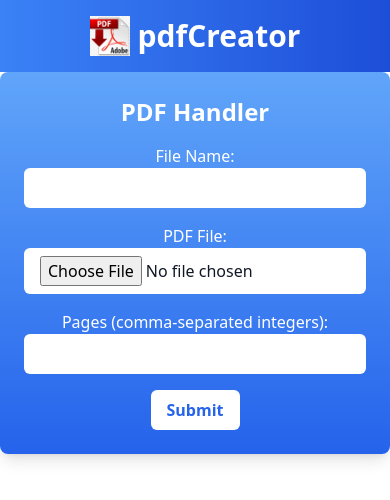
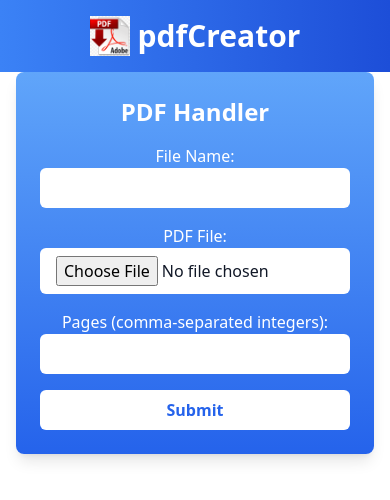
Before and after one commit to MazumdarAyush07/pdfCreator, a React (Vite) app in the folder frontend/: page / in a window 390 px wide. Shown: the top 500 px of the page. Built offline with nearby package versions, Linux system fonts and the light colour scheme.

Commit message:
responsiveness added

```diff
--- a/frontend/src/pages/PdfHandler.jsx
+++ b/frontend/src/pages/PdfHandler.jsx
@@ -26,20 +26,16 @@ const PdfHandler = () => {
       .split(",")
       .map((page) => parseInt(page.trim(), 10))
       .filter((page) => !isNaN(page));
-    setSelectedPages(pagesArray.join(",")); // Join selected pages into comma-separated string
+    setSelectedPages(pagesArray.join(","));
   };
 
   const handleSubmit = async (event) => {
     event.preventDefault();
 
-    console.log("File Name:", fileName);
-    console.log("PDF File:", pdfFile);
-    console.log("Selected Pages:", selectedPages);
-
     const formData = new FormData();
     formData.append("name", fileName);
     formData.append("pdfFile", pdfFile);
-    formData.append("selectedPages", selectedPages); // Send selected pages as comma-separated string
+    formData.append("selectedPages", selectedPages);
 
     try {
       const response = await axios.post(
@@ -63,8 +59,8 @@ const PdfHandler = () => {
   };
 
   return (
-    <div>
-      <div className="bg-gradient-to-b from-blue-400 to-blue-600 p-6 rounded-lg shadow-lg">
+    <div className="container mx-auto px-4">
+      <div className="bg-gradient-to-b from-blue-400 to-blue-600 p-6 rounded-lg shadow-lg mb-4">
         <h2 className="text-2xl font-semibold text-white mb-4">PDF Handler</h2>
         <form onSubmit={handleSubmit} className="space-y-4">
           <div>
@@ -105,14 +101,14 @@ const PdfHandler = () => {
           </div>
           <button
             type="submit"
-            className="bg-white text-blue-600 rounded-md px-4 py-2 font-semibold hover:bg-blue-600 hover:text-white transition-colors duration-300"
+            className="bg-white text-blue-600 rounded-md px-4 py-2 font-semibold hover:bg-blue-600 hover:text-white transition-colors duration-300 w-full md:w-auto"
           >
             Submit
           </button>
         </form>
       </div>
       {newFile && (
-        <div className="mt-4">
+        <div className="text-center">
           <a
             href={newFile}
             download
```
